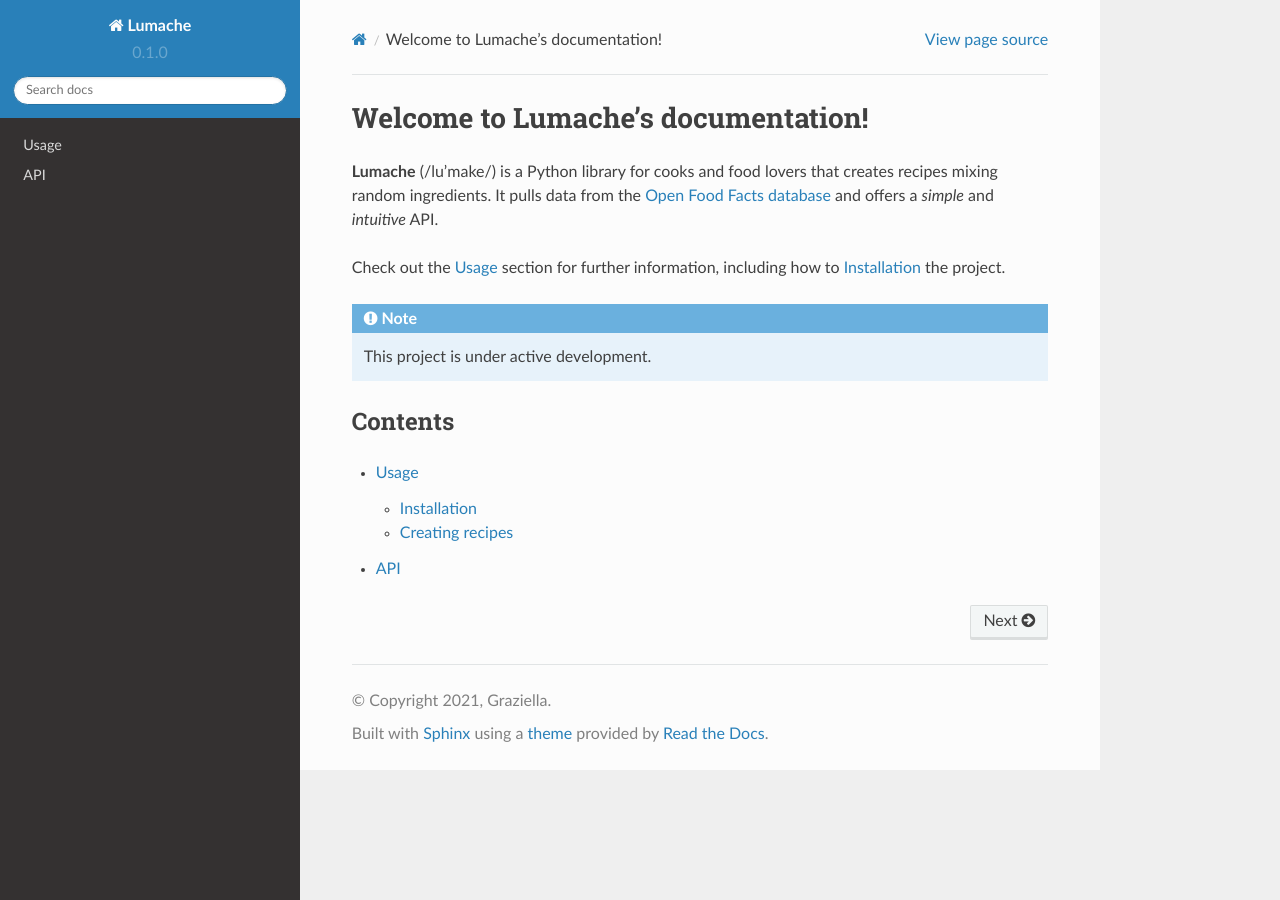
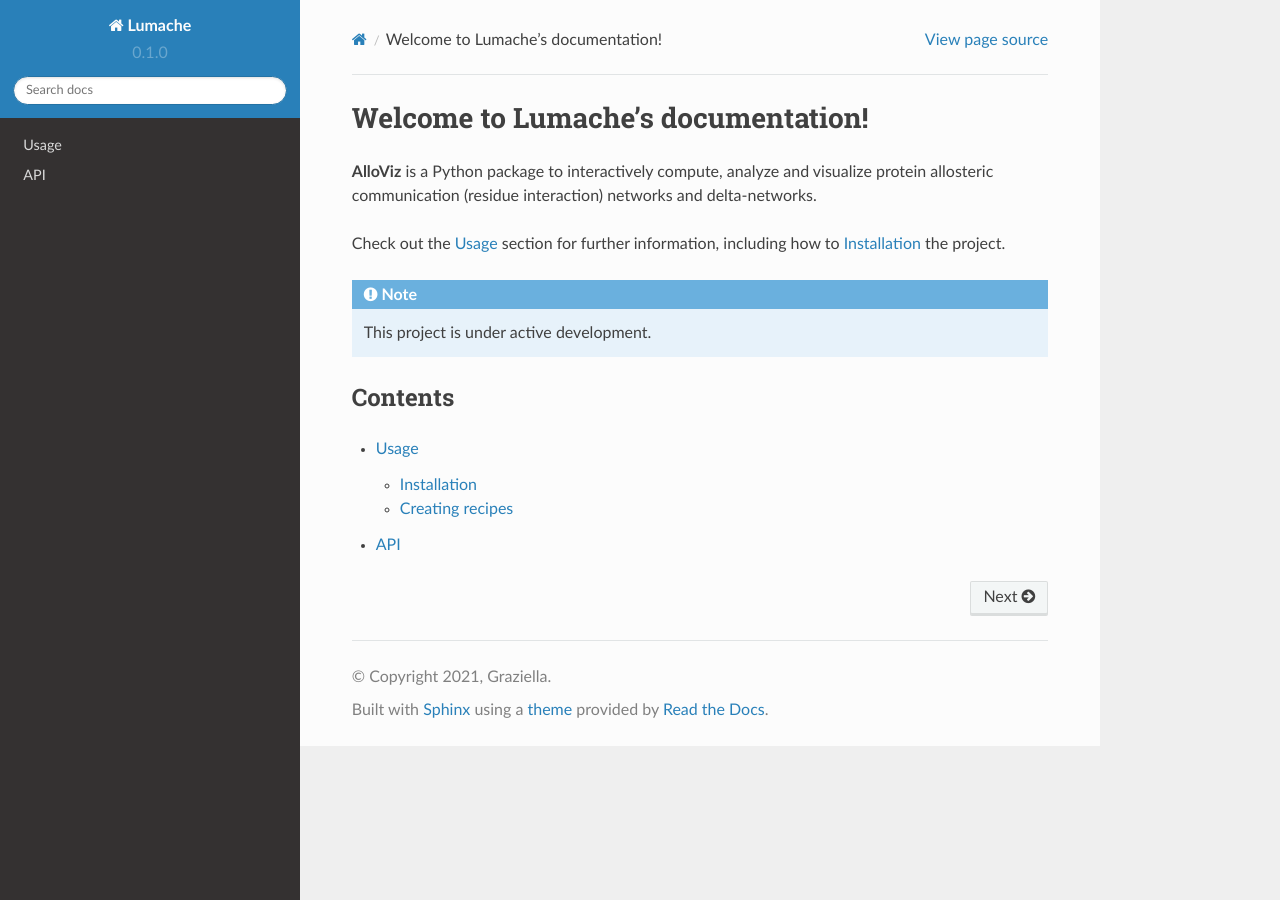
Before and after one commit to frannerin/AlloViz, a Sphinx documentation site: the page built from docs/source/index.rst, in a window 1280 px wide. Built offline with Sphinx 7.4.7 and the Read the Docs theme 2.0.0, drawn with Linux system fonts in a browser that asks for light colours.

Commit message:
first change to docs

```diff
--- a/docs/source/index.rst
+++ b/docs/source/index.rst
@@ -1,10 +1,7 @@
 Welcome to Lumache's documentation!
 ===================================
 
-**Lumache** (/lu'make/) is a Python library for cooks and food lovers
-that creates recipes mixing random ingredients.
-It pulls data from the `Open Food Facts database <https://world.openfoodfacts.org/>`_
-and offers a *simple* and *intuitive* API.
+**AlloViz** is a Python package to interactively compute, analyze and visualize protein allosteric communication (residue interaction) networks and delta-networks.
 
 Check out the :doc:`usage` section for further information, including
 how to :ref:`installation` the project.
```
Also changed, not shown: pyproject.toml (+11 -0 lines).
